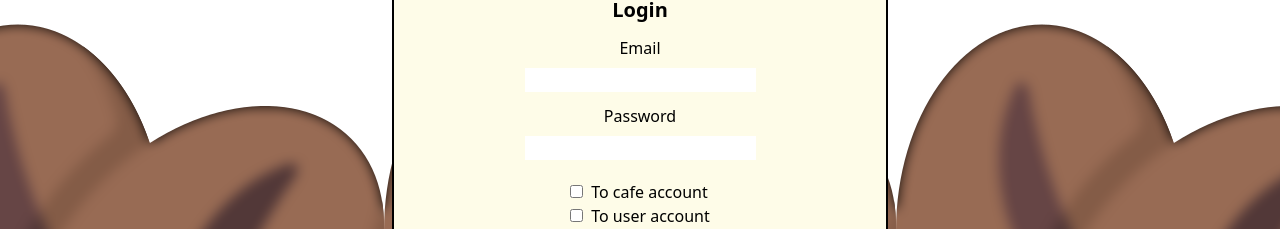
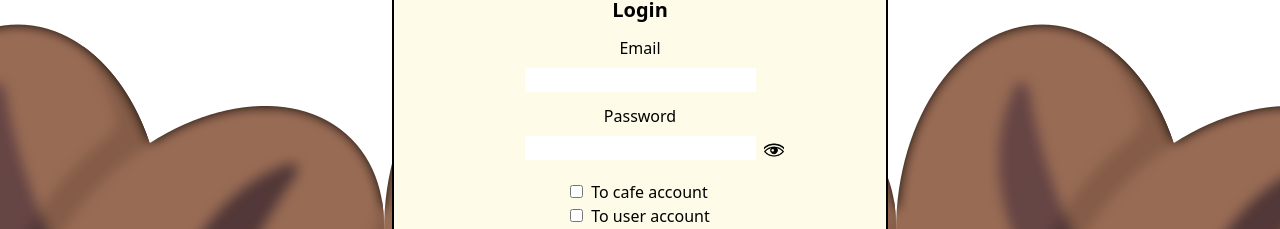
Before and after one commit to DenysBBK/coffee-app, a Vue app: page /login in a window 1280 px wide. Shown: the part 156-385 px from the top of the page. Built offline with nearby package versions, Linux system fonts and the light colour scheme.

Commit message:
Add signin validations

```diff
--- a/src/components/LoginPage.vue
+++ b/src/components/LoginPage.vue
@@ -14,7 +14,12 @@
             </div>
             <div class='flex flex-col pt-3'>
                 <label for="password" class='text-center'>Password</label>
-                <input type="password" id="password"  class='mt-2' v-model.trim="password">
+                <div class="flex gap-x-2 pl-7">
+                    <input v-if="!isPassOpen" type="text" id="password"  class='mt-2' v-model.trim="password">
+                    <img @click="swithBtnPassVis" v-if="!isPassOpen" src = '../../images/eye-open.png' class='max-w-50 max-h-5 self-end'>
+                    <input type="password" id="password"  class='mt-2' v-model.trim="password" v-if="isPassOpen">
+                    <img @click="swithBtnPassVis" v-if="isPassOpen" src = '../../images/eye-closed.png' class='max-w-50 max-h-5 self-end'>
+                </div>
                 <p class="text-red-600 text-xs" v-if="isPasswordValid">Password must be not empty</p>
             </div>
             <div>
@@ -50,6 +55,7 @@ export default{
             isLoading:false,
             isEmailValid:false,
             isPasswordValid:false,
+            isPassOpen:false,
         }
     },
     methods:{
@@ -97,7 +103,10 @@ export default{
             this.password = '';
             this.toShopAccount = false;
             this.toUserAccount = false
-        }
+        },
+        swithBtnPassVis(){
+            this.isPassOpen = !this.isPassOpen
+        },
     },
     computed:{
             uid(){
--- a/src/components/RegistrationPage.vue
+++ b/src/components/RegistrationPage.vue
@@ -17,33 +17,38 @@
             <base-spinner :showSpinner="isLoading"></base-spinner>
             <div v-if="role == 'shops'" class='flex flex-col pt-10'>
                 <label for="shop" class='text-center'>Cafe name</label>
-                <input type="text" id="shop" v-model.trim="coffeeShopName" class='mt-2 pl-1 rounded-md' >
+                <input @blur="clearValidator('coffeeShopName')" type="text" id="shop" v-model.trim="coffeeShopName.value" class='mt-2 pl-1 rounded-md' >
+                <p class="text-red-600 text-xs" v-if="!coffeeShopName.isValid">Name must be not empty</p>
             </div>
             <div v-if="role == 'users'" class='flex flex-col pt-10'>
                 <label for="name" class='text-center'>Your name</label>
-                <input type="text" id="name" v-model.trim="userName" class='mt-2 pl-1 rounded-md'>
+                <input @blur="clearValidator('userName')" type="text" id="name" v-model.trim="userName.value" class='mt-2 pl-1 rounded-md'>
+                <p class="text-red-600 text-xs" v-if="!userName.isValid">Name must be not empty</p>
             </div>
             <div class='flex flex-col pt-3'>
                 <label for="email" class='text-center'>Email</label>
-                <input type="email" id="email" v-model.trim="email" class='mt-2 pl-1 rounded-md'>
+                <input @blur="clearValidator('email')" type="email" id="email" v-model.trim="email.value" class='mt-2 pl-1 rounded-md'>
+                <p class="text-red-600 text-xs" v-if="!email.isValid">Email must be not empty</p>
             </div>
             <div class='flex flex-col pt-3 ml-6'>
                 <label for="password" class='text-center'>Password</label>
                 <div class="flex gap-x-2">
-                    <input v-if="!isPassOpen" type="password" id="password" v-model.trim="password" class='mt-2 pl-1 rounded-md'>
+                    <input @blur="clearValidator('password')" v-if="!isPassOpen" type="password" id="password" v-model.trim="password.value" class='mt-2 pl-1 rounded-md'>
                     <img @click="swithBtnPassVis" v-if="!isPassOpen" src = '../../images/eye-open.png' class='max-w-50 max-h-5 self-end'>
-                    <input v-if="isPassOpen" type="text" id="password" v-model.trim="password" class='mt-2 pl-1 rounded-md'>
+                    <input @blur="clearValidator('password')" v-if="isPassOpen" type="text" id="password" v-model.trim="password.value" class='mt-2 pl-1 rounded-md'>
                     <img @click="swithBtnPassVis" v-if="isPassOpen" src = '../../images/eye-closed.png' class='max-w-50 max-h-5 self-end'>
                 </div>
+                <p class="text-red-600 text-xs" v-if="!password.isValid">At least 6 characters</p>
             </div>
             <div class='flex flex-col pt-3 ml-6'>
                 <label for="confirm" class='text-center'>Confirm password</label>
                 <div class="flex gap-x-2">
-                    <input v-if="!isPassConfOpen" type="password" id="confirm" v-model.trim="confirmPassword" class='mt-2 pl-1 rounded-md'>
+                    <input @blur="clearValidator('confirmPassword')" v-if="!isPassConfOpen" type="password" id="confirm" v-model.trim="confirmPassword.value" class='mt-2 pl-1 rounded-md'>
                     <img @click="swithBtnPassConfVis" v-if="!isPassConfOpen" src = '../../images/eye-open.png' class='max-w-50 max-h-5 self-end'>
-                    <input v-if="isPassConfOpen" type="text" id="confirm" v-model.trim="confirmPassword" class='mt-2 pl-1 rounded-md'>
+                    <input @blur="clearValidator('confirmPassword')" v-if="isPassConfOpen" type="text" id="confirm" v-model.trim="confirmPassword.value" class='mt-2 pl-1 rounded-md'>
                     <img @click="swithBtnPassConfVis" v-if="isPassConfOpen" src = '../../images/eye-closed.png' class='max-w-50 max-h-5 self-end'>
                 </div>
+                <p class="text-red-600 text-xs" v-if="!confirmPassword.isValid">Field should match Password</p>
             </div>
             <div class='pt-5 flex mx-20'>
                 <input type="checkbox" id="confirmTerms" v-model="checkedTerms" class='ml-10'>
@@ -51,8 +56,8 @@
                     I agree to <router-link to="/terms" class='text-blue-600' target="_blank" rel="noopener noreferrer">Terms of Service</router-link>
                      and <router-link to="/privacy-policy" class='text-blue-600' target="_blank" rel="noopener noreferrer">Privacy Policy</router-link>
             </p>
-            <p class='text-red-600' v-if="termsValidator">You need to agree with terms</p>
-            </div>
+        </div>
+        <p class='text-red-600 text-xs' v-if="termsValidator">You need to agree with terms</p>
             <button @click="submitForm" class='rounded-full bg-white border-2 border-gray py-2 px-5 mt-5
              hover:text-white hover:bg-yellow-400 ' type="button" mode="flat"
              >Registration</button>
@@ -69,11 +74,26 @@ export default{
     data(){
         return{
             role:'users',
-            userName:'',
-            coffeeShopName:'',
-            email:'',
-            password:'',
-            confirmPassword:'',
+            userName:{
+                value:'',
+                isValid:true
+            },
+            coffeeShopName:{
+                value:'',
+                isValid:true
+            },
+            email:{
+                value:'',
+                isValid:true
+            },
+            password:{
+                value:'',
+                isValid:true
+            },
+            confirmPassword:{
+                value:'',
+                isValid:true
+            },
             checkedTerms:false,
             isLoading:false,
             isPassOpen:false,
@@ -87,27 +107,52 @@ export default{
             if(!this.checkedTerms){
                 this.termsValidator = true
                 return
-            }
+            };
+           if(this.userName.value === '' && this.role === 'users'){
+                this.userName.isValid = false;
+                return
+           }
+           if(this.coffeeShopName.value === '' && this.role !== 'users'){
+            this.coffeeShopName.isValid = false
+            return
+           }
+           if(this.email.value === ''){
+            this.email.isValid = false;
+            return
+           }
+           if(this.password.value.length < 6){
+            this.password.isValid = false;
+            return
+           }
+           if(this.password.value !== this.confirmPassword.value){
+            this.confirmPassword.isValid = false;
+            return
+           }
             this.isLoading = true
             const actionPayload = {
-                email:this.email,
-                password:this.password,
+                email:this.email.value,
+                password:this.password.value,
                 type:this.role,
-                name:this.role === 'users'? this.userName:this.coffeeShopName
+                name:this.role === 'users'? this.userName.value:this.coffeeShopName.value
             }
             try{
                 await this.$store.dispatch('signup', actionPayload)
-                await this.useAlert('success', 'Successful registration')
+                this.useAlert('success', 'Successful registration')
             }catch(err){
-               await this.useAlert('error', err.message )
+               this.useAlert('error', err.message )
             }
             this.isLoading = false
-           this.userName = '';
-           this.email = '';
-           this.password = '';
-           this.confirmPassword = '';
-           this.coffeeShopName = '';
+           this.userName.value = '';
+           this.email.value = '';
+           this.password.value = '';
+           this.confirmPassword.value = '';
+           this.coffeeShopName.value = '';
            this.checkedTerms = false
+           this.userName.isValid = true
+           this.email.isValid = true
+           this.confirmPassword.isValid = true
+           this.coffeeShopName.isValid = true
+
         },
         swithToUser(){
             this.role = 'users'
@@ -122,6 +167,9 @@ export default{
         },
         swithBtnPassConfVis(){
             this.isPassConfOpen = !this.isPassConfOpen
+        },
+        clearValidator(input){
+            this[input].isValid = true
         }
     },
     mounted(){
--- a/tsconfig.json
+++ b/tsconfig.json
@@ -1,7 +1,7 @@
 {
   "extends": "@vue/tsconfig/tsconfig.web.json",
   "include": ["env.d.ts", "src/**/*", "./**/*", "src/**/*.vue"],
-  "exclude": ["./built/**/*",],
+  "exclude": ["./built/**/*"],
   "compilerOptions": {
     "allowJs": true,
     "ignoreDeprecations": "5.0",
```
